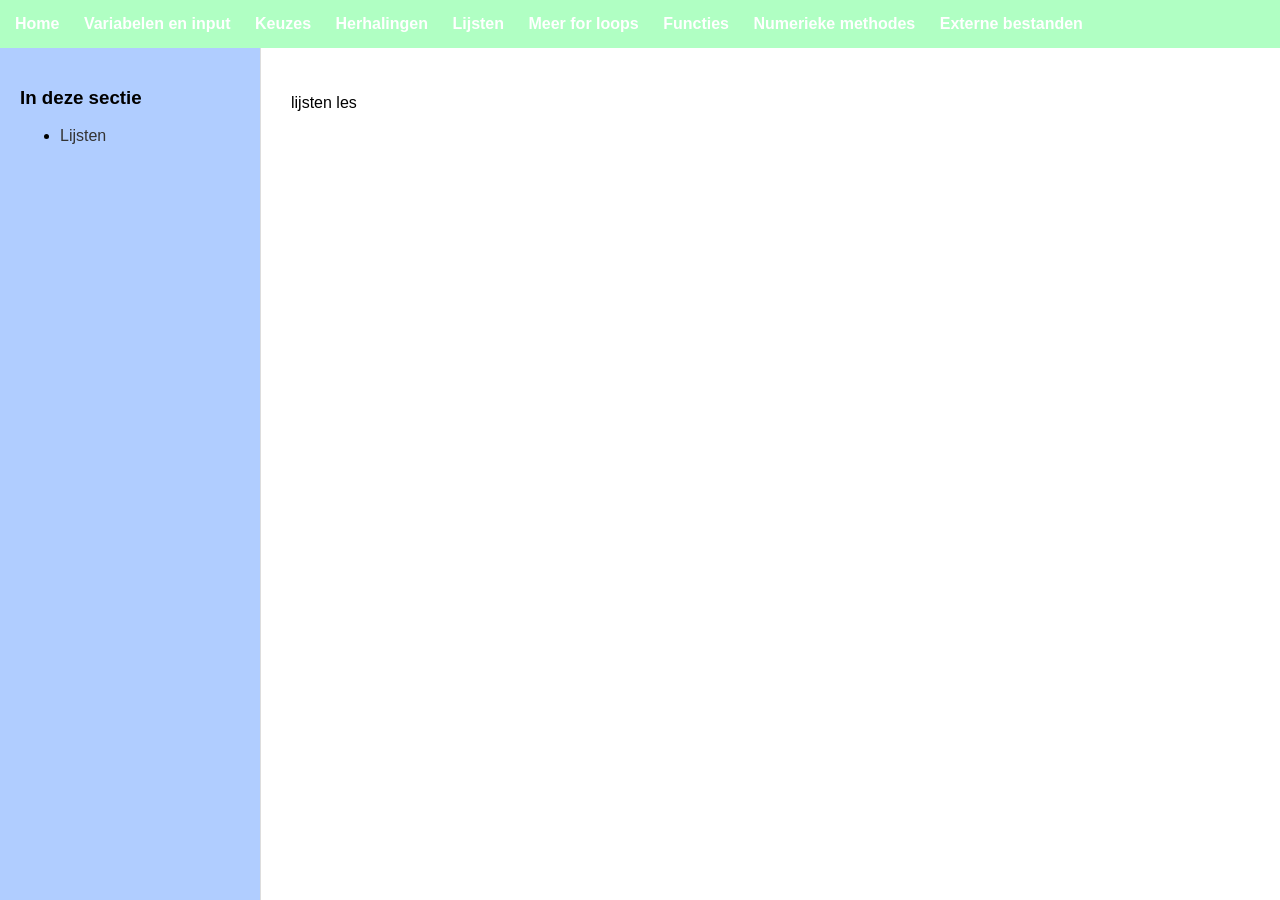
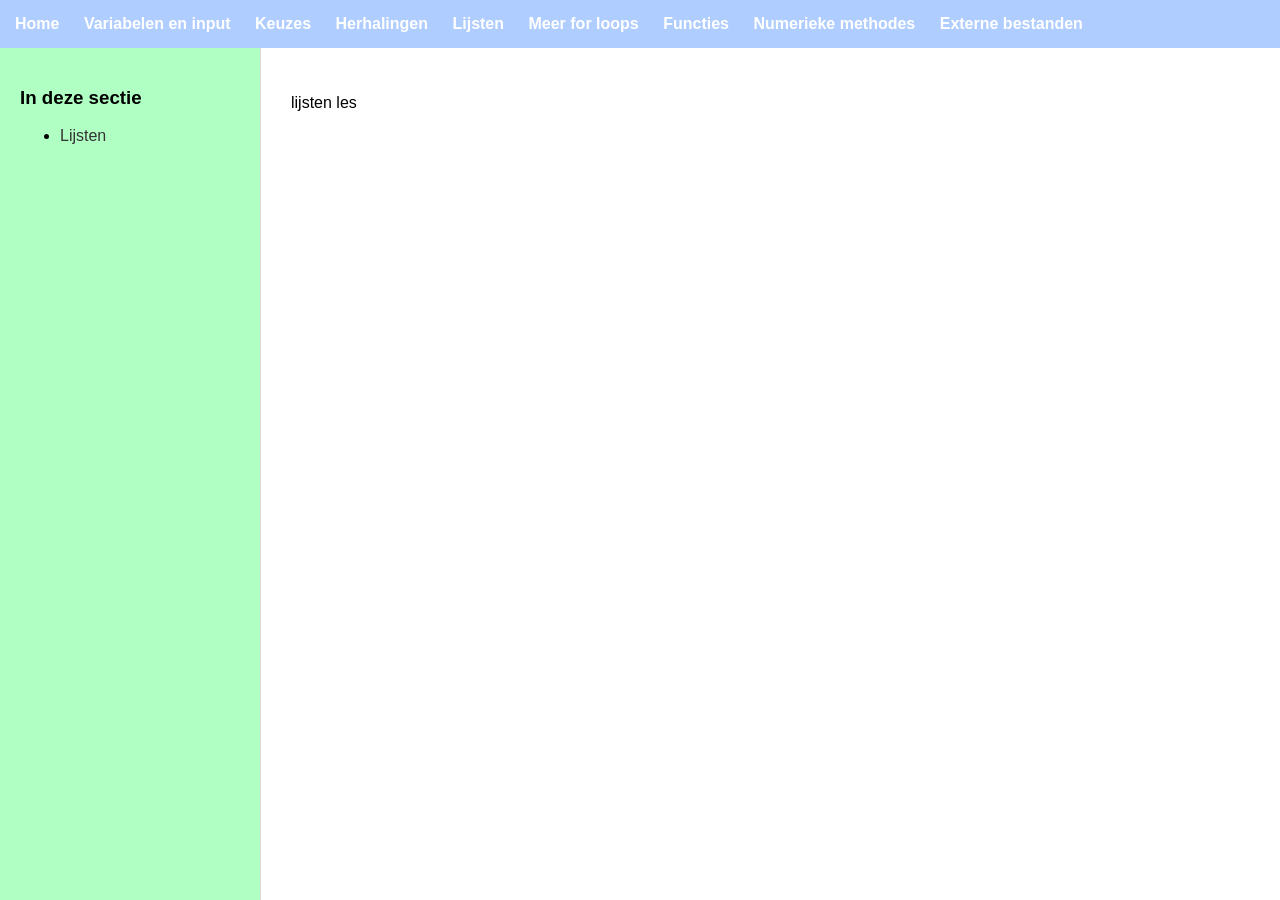
Before and after one commit to milanvandeput/milanvandeput.github.io, a Jekyll site: the page built from Lijsten/index.md, in a window 1280 px wide. Built offline with Jekyll 4.4.1, drawn with Linux system fonts in a browser that asks for light colours.

Commit message:
Update default.html

```diff
--- a/_layouts/default.html
+++ b/_layouts/default.html
@@ -11,7 +11,7 @@
 
         /* Top navigation */
         nav.topbar {
-            background: #b0ffc3;
+            background: #b0cdff;
             color: white;
             padding: 15px;
         }
@@ -31,7 +31,7 @@
         /* Sidebar */
         .sidebar {
             width: 220px;
-            background: #b0cdff;
+            background: #b0ffc3;
             padding: 20px;
             border-right: 1px solid #ddd;
         }
```
